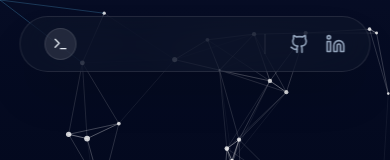
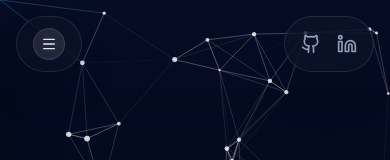
Before and after one commit to nathapatt/nathapat, a React (Vite) app: page / in a window 390 px wide. Shown: the top 160 px of the page. Built offline with nearby package versions, Linux system fonts and the light colour scheme.

Commit message:
feat: Implement a responsive navbar with a mobile menu and import the 'Outfit' font.

```diff
--- a/src/components/Navbar.tsx
+++ b/src/components/Navbar.tsx
@@ -1,28 +1,92 @@
-import { Github, Linkedin, Terminal } from "lucide-react"
+import { useState } from "react"
+import { Github, Linkedin, Terminal, Menu, X, ChevronRight } from "lucide-react"
 
 export function Navbar() {
+    const [isMenuOpen, setIsMenuOpen] = useState(false)
+
+    const navItems = ["About", "Projects", "Skills", "Experience", "Contact"]
+
+    const handleNavClick = (item: string) => {
+        document.querySelector(`#${item.toLowerCase()}`)?.scrollIntoView({ behavior: "smooth" })
+        setIsMenuOpen(false)
+    }
+
     return (
-        <nav className="fixed top-4 left-1/2 -translate-x-1/2 z-50">
+        <nav className="fixed top-4 left-0 right-0 z-50 px-4">
+            {/* Mobile Layout - Two Separate Cards */}
+            <div className="md:hidden flex justify-between items-center">
+                {/* Left Card - Menu Button */}
+                <div className="
+                    rounded-full h-14 px-4
+                    flex items-center justify-center
+                    bg-slate-900/50 backdrop-blur-xl border border-white/10
+                    shadow-2xl shadow-black/20
+                ">
+                    <button
+                        className="w-8 h-8 rounded-full bg-white/10 flex items-center justify-center border border-white/10 hover:bg-white/20 transition-colors"
+                        onClick={() => setIsMenuOpen(!isMenuOpen)}
+                        aria-label="Toggle menu"
+                    >
+                        {isMenuOpen ? (
+                            <X className="w-4 h-4 text-slate-200" />
+                        ) : (
+                            <Menu className="w-4 h-4 text-slate-200" />
+                        )}
+                    </button>
+                </div>
+
+                {/* Right Card - Social Icons */}
+                <div className="
+                    rounded-full h-14 px-4
+                    flex items-center gap-4
+                    bg-slate-900/50 backdrop-blur-xl border border-white/10
+                    shadow-2xl shadow-black/20
+                ">
+                    <a
+                        href="https://github.com/nathapatt"
+                        target="_blank"
+                        rel="noreferrer"
+                        className="text-slate-400 hover:text-white transition-colors"
+                        aria-label="GitHub"
+                    >
+                        <Github className="w-5 h-5" />
+                    </a>
+                    <a
+                        href="https://www.linkedin.com/in/nathapat/"
+                        target="_blank"
+                        rel="noreferrer"
+                        className="text-slate-400 hover:text-white transition-colors"
+                        aria-label="LinkedIn"
+                    >
+                        <Linkedin className="w-5 h-5" />
+                    </a>
+                </div>
+            </div>
+
+            {/* Desktop Layout - Single Unified Card */}
             <div className="
-                relative rounded-full max-w-2xl w-[90vw] md:w-auto h-14
-                flex items-center justify-between gap-8 px-6 py-3
+                hidden md:flex
+                mx-auto rounded-full max-w-2xl w-auto h-14
+                items-center justify-between gap-8 px-6 py-3
                 bg-slate-900/50 backdrop-blur-xl border border-white/10
                 shadow-2xl shadow-black/20
             ">
+                {/* Desktop Logo */}
                 <a href="#" className="flex items-center gap-2 group" onClick={(e) => { e.preventDefault(); window.scrollTo({ top: 0, behavior: 'smooth' }); }}>
                     <div className="w-8 h-8 rounded-full bg-white/10 flex items-center justify-center border border-white/10 group-hover:bg-white/20 transition-colors">
                         <Terminal className="w-4 h-4 text-slate-200 group-hover:text-blue-400 transition-colors" />
                     </div>
                 </a>
 
-                <div className="hidden md:flex items-center gap-1">
-                    {["About", "Projects", "Skills", "Experience", "Contact"].map((item) => (
+                {/* Desktop Navigation */}
+                <div className="flex items-center gap-1">
+                    {navItems.map((item) => (
                         <a
                             key={item}
                             href={`#${item.toLowerCase()}`}
                             onClick={(e) => {
                                 e.preventDefault()
-                                document.querySelector(`#${item.toLowerCase()}`)?.scrollIntoView({ behavior: "smooth" })
+                                handleNavClick(item)
                             }}
                             className="
                                 px-4 py-2 text-sm font-medium text-slate-400
@@ -35,6 +99,7 @@ export function Navbar() {
                     ))}
                 </div>
 
+                {/* Desktop Social Icons */}
                 <div className="flex items-center gap-4 pl-6 border-l border-white/10">
                     <a
                         href="https://github.com/nathapatt"
@@ -56,6 +121,59 @@ export function Navbar() {
                     </a>
                 </div>
             </div>
+
+            {/* Mobile Sidebar Overlay */}
+            <div
+                className={`
+                    md:hidden fixed inset-0 bg-slate-900/60 backdrop-blur-sm z-40
+                    transition-opacity duration-300
+                    ${isMenuOpen ? "opacity-100 pointer-events-auto" : "opacity-0 pointer-events-none"}
+                `}
+                onClick={() => setIsMenuOpen(false)}
+            />
+
+            {/* Mobile Sidebar */}
+            <div className={`
+                md:hidden fixed top-0 left-0 w-[280px] h-full
+                bg-slate-900/50 backdrop-blur-2xl border-r border-white/10
+                p-6 flex flex-col gap-6 z-50
+                transform transition-transform duration-300 ease-out
+                ${isMenuOpen ? "translate-x-0" : "-translate-x-full"}
+                shadow-2xl shadow-black/50
+            `}>
+                {/* Inner Glow Effect */}
+                <div className="absolute inset-0 bg-gradient-to-br from-white/10 to-transparent opacity-100 pointer-events-none" />
+
+                <div className="relative z-10 flex items-center justify-end">
+                    <button
+                        onClick={() => setIsMenuOpen(false)}
+                        className="p-2 rounded-full bg-white/10 hover:bg-white/20 transition-colors"
+                    >
+                        <X className="w-6 h-6 text-white" />
+                    </button>
+                </div>
+
+                <div className="relative z-10 flex flex-col gap-6 mt-4">
+                    {navItems.map((item) => (
+                        <a
+                            key={item}
+                            href={`#${item.toLowerCase()}`}
+                            onClick={(e) => {
+                                e.preventDefault()
+                                handleNavClick(item)
+                            }}
+                            className="
+                                flex items-center justify-between
+                                text-2xl font-['Outfit'] font-bold text-white tracking-wide
+                                group/item
+                            "
+                        >
+                            {item}
+                            <ChevronRight className="w-6 h-6 text-slate-500 group-hover/item:text-white transition-colors" />
+                        </a>
+                    ))}
+                </div>
+            </div>
         </nav>
     )
 }
--- a/src/index.css
+++ b/src/index.css
@@ -1,3 +1,4 @@
+@import url('https://fonts.googleapis.com/css2?family=Outfit:wght@100..900&display=swap');
 @import "tailwindcss";
 
 @theme {
```
